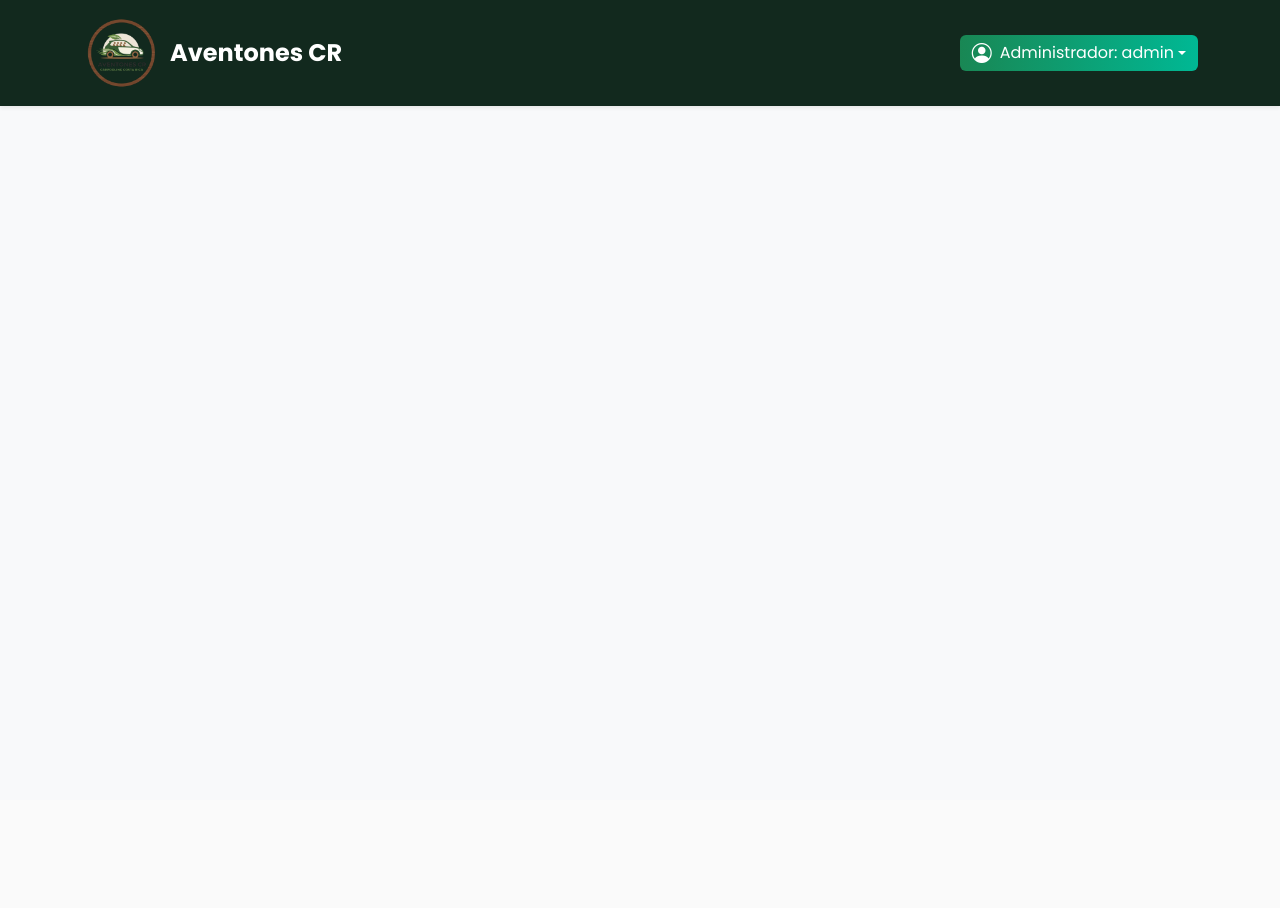
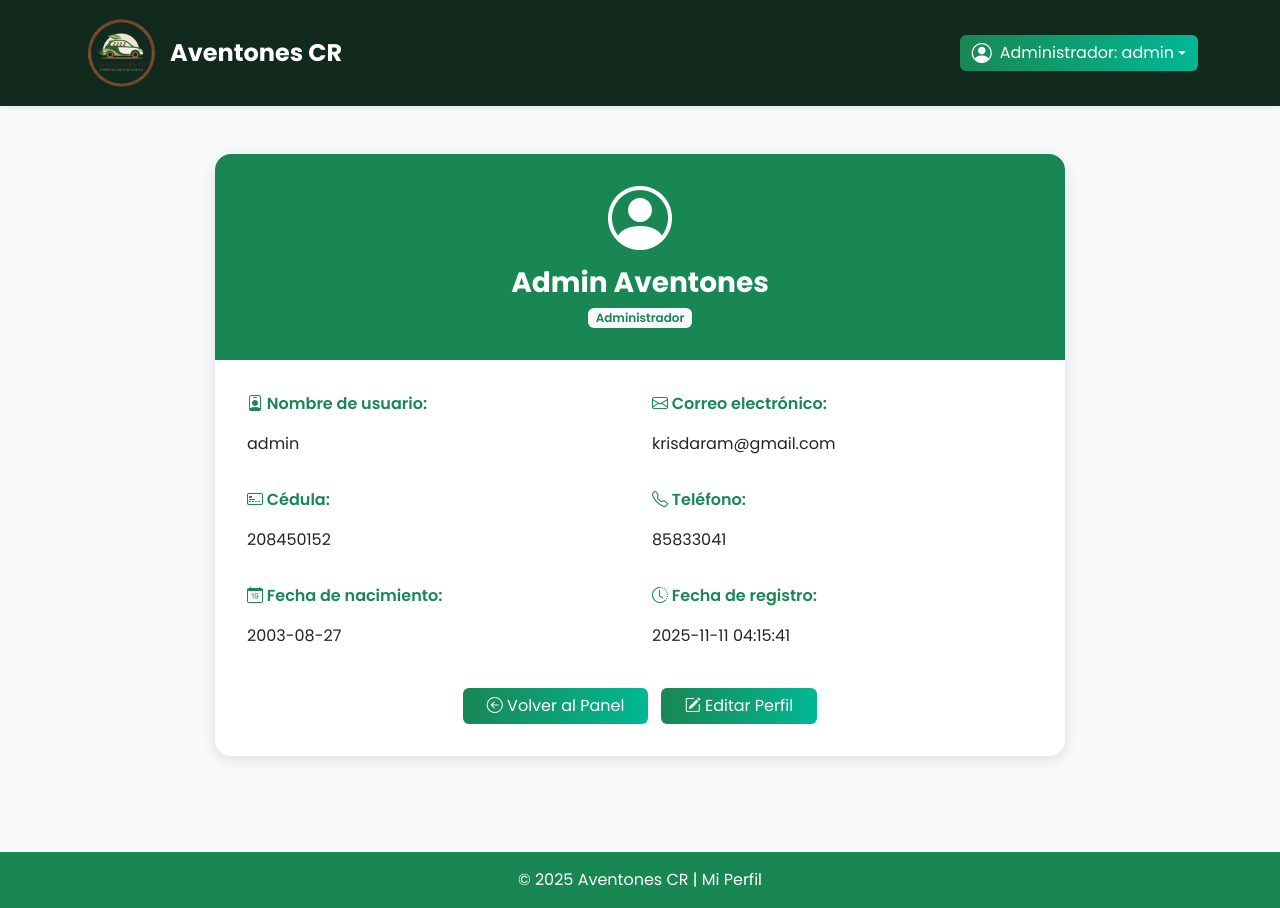
Before and after one commit to Sweetkriiz/aventonescr.com, a PHP site: page /miPerfil.php in a window 1280 px wide. Before the commit the page ends 108 px from the top, so only its background shows below. Run offline with PHP 8.4, Linux system fonts and the light colour scheme; a user stored in the database is signed in; data comes from the database, SQL or seed files in the repository.

Commit message:
perfil solo con visualización

```diff
--- a/public/miPerfil.php
+++ b/public/miPerfil.php
@@ -1,26 +1,144 @@
  <?php
 session_start();
 include('includes/navbar.php');
+
+require_once '../config/database.php';
+
+
+
+if (!isset($_SESSION['usuario'])) {
+  header("Location: login.php");
+  exit();
+}
+$nombreUsuario = $_SESSION['usuario'];
+
+try {
+  $stmt = $pdo->prepare("SELECT * FROM Usuarios WHERE nombreUsuario = ?");
+  $stmt->execute([$nombreUsuario]);
+  $usuario = $stmt->fetch(PDO::FETCH_ASSOC);
+
+  if (!$usuario) {
+    $_SESSION['error'] = 'No se encontró el perfil del usuario.';
+    header("Location: index.php");
+    exit();
+  }
+} catch (PDOException $e) {
+  die("Error al obtener el perfil: " . $e->getMessage());
+}
 ?>
 
 
 <!DOCTYPE html>
- <html lang="en">
+<html lang="es">
 <head>
   <meta charset="UTF-8">
   <meta name="viewport" content="width=device-width, initial-scale=1.0">
-    <title>Aventones CR || Mi Perfil </title>
-      <!-- Bootstrap -->
-    <link href="https://cdn.jsdelivr.net/npm/bootstrap@5.3.8/dist/css/bootstrap.min.css" rel="stylesheet">
-    <link rel="stylesheet" href="https://cdn.jsdelivr.net/npm/bootstrap-icons@1.11.1/font/bootstrap-icons.css">
-    <script src="https://cdn.jsdelivr.net/npm/bootstrap@5.3.8/dist/js/bootstrap.bundle.min.js"></script>
+  <title>Mi Perfil - Aventones CR</title>
+  <link href="https://cdn.jsdelivr.net/npm/bootstrap@5.3.3/dist/css/bootstrap.min.css" rel="stylesheet">
+  <link href="https://cdn.jsdelivr.net/npm/bootstrap-icons@1.11.1/font/bootstrap-icons.css" rel="stylesheet">
+  <link href="https://fonts.googleapis.com/css2?family=Poppins:wght@400;600;700&display=swap" rel="stylesheet">
+  <style>
+    body {
+      background-color: #f8f9fa;
+      font-family: 'Poppins', sans-serif;
+    }
+    .card {
+      border: none;
+      border-radius: 1rem;
+      box-shadow: 0 4px 15px rgba(0,0,0,0.1);
+    }
+    .profile-header {
+      background-color: #198754;
+      color: white;
+      border-radius: 1rem 1rem 0 0;
+      padding: 2rem;
+      text-align: center;
+    }
+    .profile-header i {
+      font-size: 4rem;
+    }
+    .profile-header h3 {
+      margin-top: 1rem;
+      font-weight: 700;
+    }
+    .profile-body {
+      padding: 2rem;
+    }
+    .info-label {
+      font-weight: 600;
+      color: #198754;
+    }
+    .btn-success {
+      background-color: #198754;
+      border: none;
+    }
+    .btn-success:hover {
+      background-color: #157347;
+    }
+  </style>
+</head>
 
-    <!-- Google Fonts -->
-    <link href="https://fonts.googleapis.com/css2?family=Poppins:wght@400;600;700&display=swap" rel="stylesheet">
-    <link rel="stylesheet" href="css/admin.css">
+<body>
+  <div class="container py-5">
+    <div class="card mx-auto" style="max-width: 850px;">
 
-    </head>
- <body>
+      <div class="profile-header">
+        <i class="bi bi-person-circle"></i>
+        <h3><?= htmlspecialchars($usuario['nombre'] . ' ' . $usuario['apellidos']) ?></h3>
+        <span class="badge bg-light text-success fw-semibold"><?= ucfirst($usuario['rol']) ?></span>
+      </div>
 
+      <div class="profile-body">
+        <div class="row mb-3">
+          <div class="col-md-6">
+            <p class="info-label"><i class="bi bi-person-badge"></i> Nombre de usuario:</p>
+            <p><?= htmlspecialchars($usuario['nombreUsuario']) ?></p>
+          </div>
+          <div class="col-md-6">
+            <p class="info-label"><i class="bi bi-envelope"></i> Correo electrónico:</p>
+            <p><?= htmlspecialchars($usuario['correo']) ?></p>
+          </div>
+        </div>
+
+        <div class="row mb-3">
+          <div class="col-md-6">
+            <p class="info-label"><i class="bi bi-credit-card-2-front"></i> Cédula:</p>
+            <p><?= htmlspecialchars($usuario['cedula']) ?></p>
+          </div>
+          <div class="col-md-6">
+            <p class="info-label"><i class="bi bi-telephone"></i> Teléfono:</p>
+            <p><?= htmlspecialchars($usuario['telefono']) ?></p>
+          </div>
+        </div>
+
+        <div class="row mb-3">
+          <div class="col-md-6">
+            <p class="info-label"><i class="bi bi-calendar-date"></i> Fecha de nacimiento:</p>
+            <p><?= htmlspecialchars($usuario['fechaNacimiento']) ?></p>
+          </div>
+          <div class="col-md-6">
+            <p class="info-label"><i class="bi bi-clock-history"></i> Fecha de registro:</p>
+            <p><?= htmlspecialchars($usuario['fechaRegistro'] ?? 'N/D') ?></p>
+          </div>
+        </div>
+
+        <div class="mt-4 text-center">
+          <a href="dashboard_<?= strtolower($usuario['rol']) ?>.php" class="btn btn-success px-4 me-2">
+            <i class="bi bi-arrow-left-circle"></i> Volver al Panel
+          </a>
+          <a href="CRUD_admin/user_edit.php?id=<?= $usuario['idUsuario'] ?>" class="btn btn-outline-success px-4">
+            <i class="bi bi-pencil-square"></i> Editar Perfil
+          </a>
+        </div>
+      </div>
+
+    </div>
+  </div>
+
+  <footer class="text-center py-3 text-white mt-5" style="background-color: #198754;">
+    © 2025 Aventones CR | Mi Perfil
+  </footer>
+
+  <script src="https://cdn.jsdelivr.net/npm/bootstrap@5.3.3/dist/js/bootstrap.bundle.min.js"></script>
 </body>
 </html>
```
Lines whose indentation alone changed are shown as unchanged.
